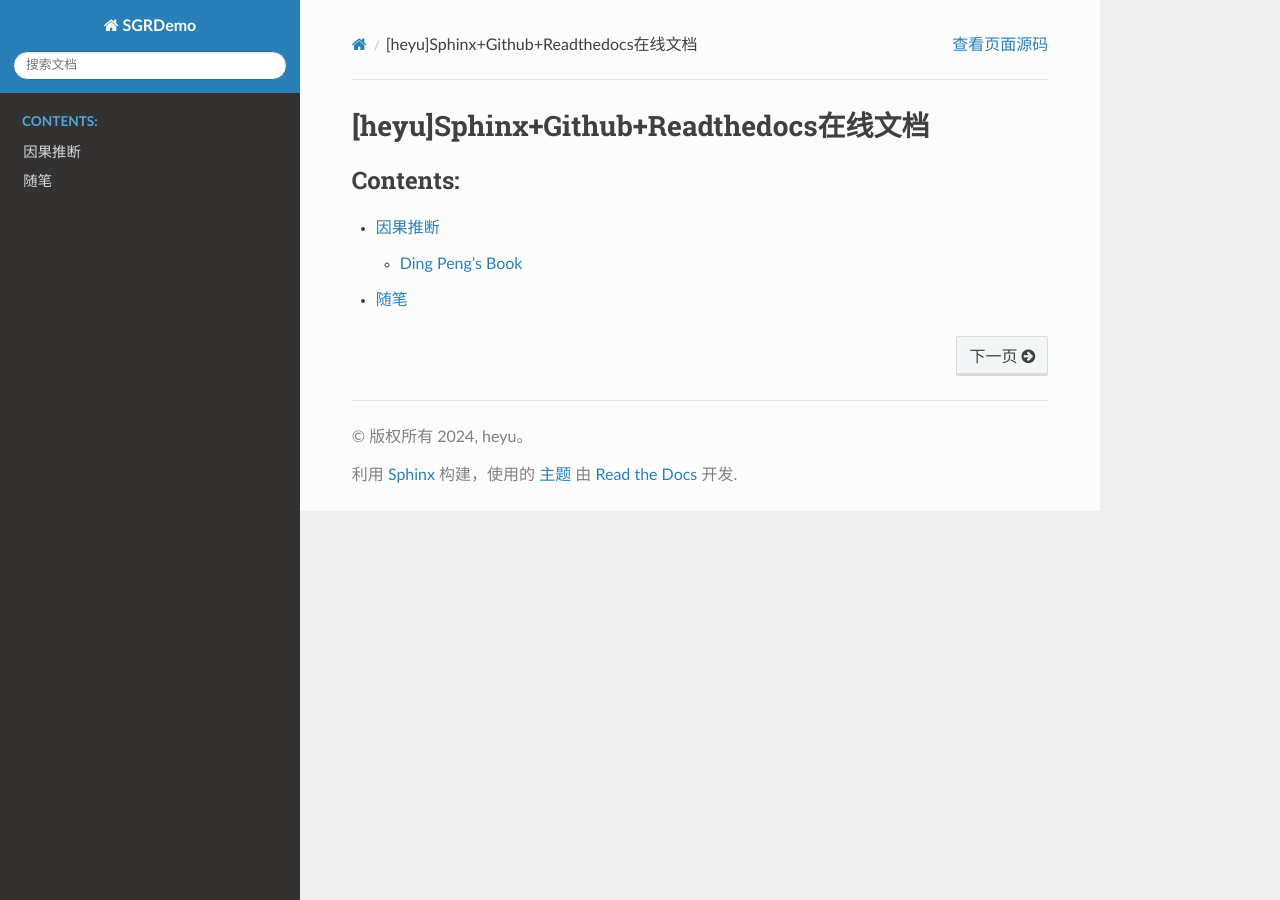
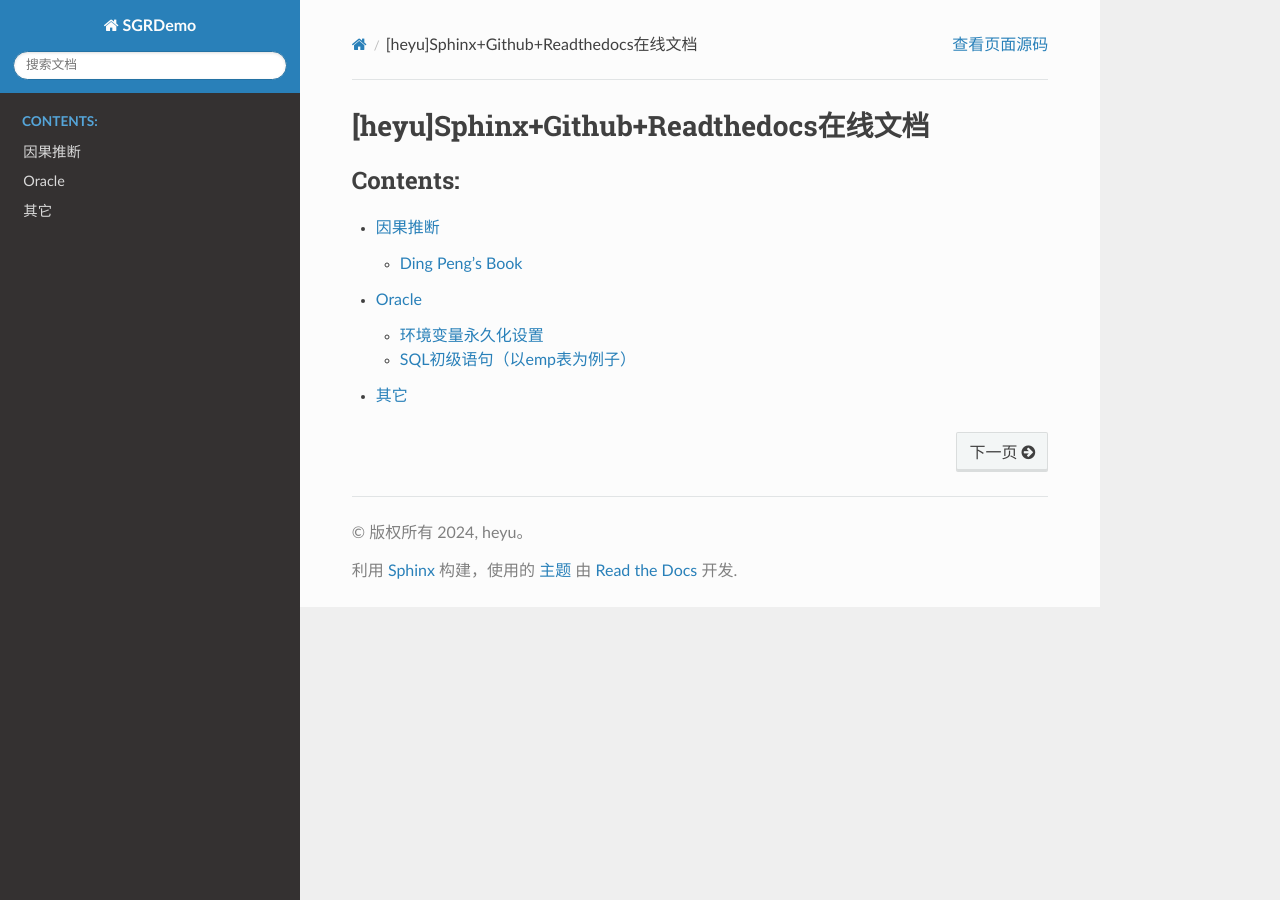
Before and after one commit to heyu58/SGR, a Sphinx documentation site: the page built from source/index.rst, in a window 1280 px wide. Built offline with Sphinx 7.4.7 and the Read the Docs theme 3.1.0, drawn with Linux system fonts in a browser that asks for light colours; some of the changed lines change nothing that is shown.

Commit message:
2024.12.8
整理Oracle课程内容

```diff
--- /dev/null
+++ b/source/Oracle/index.rst
@@ -0,0 +1,45 @@
+.. vim: syntax=rst
+
+
+.. highlight:: sh
+
+Oracle
+=====================
+
+本学期（2024春）选修了中山大学黄志洪老师的《数据库原理与应用》课程，以Oracle环境为主授课。此处整理一部分习题，欢迎交流学习。
+
+
+环境变量永久化设置
+-------------------
+
+::
+
+   set linesize 120
+   set pagesize 90
+   set heading off
+
+
+SQL初级语句（以emp表为例子）
+--------------------
+列出e工资在 2000-3000 之间（包括临界值）并且没有提成的员工
+
+::
+
+   select * from emp where sal between 2000 and 3000 and comm is null;
+
+列出和JONES 同一部门的员工名字
+
+::
+    select ename from emp where deptno=(select deptno from emp where ename='JONES');
+
+
+列出名字以 S 开头，名字长度为 5 个字符的员工
+
+::
+    select * from emp where ename like 'S____';
+    #（测试通配符%与_的区别）
+
+列出在芝加哥工作的员工，并且按工资从高到低排列
+
+::
+    select * from emp where deptno=(select deptno from dept where loc='CHICAGO') order by sal desc;
--- a/source/index.rst
+++ b/source/index.rst
@@ -14,4 +14,5 @@
    :caption: Contents:
 
    causalinference/index
-   essays/index
+   Oracle/index
+   others/index
--- a/source/essays/index.rst
+++ b/source/others/index.rst
@@ -3,8 +3,8 @@
 
 .. highlight:: sh
 
-随笔
+其它
 =====================
 
-这是一个博士PhD生活模拟器（微信纯文字小游戏），感兴趣的可以尝试，看看能不能在四年内毕业（直博五年时间）
+这是一个博士PhD生活模拟器（微信纯文字小游戏），看看你能不能在四年内毕业（直博五年时间）
 .. link: https://research.wmz.ninja/projects/phd/index.html?author_id=202844410&event_source=timeline&source=timeline&dt_dapp=1&dt_platform=com.douban.activity.wechat_friends
```
